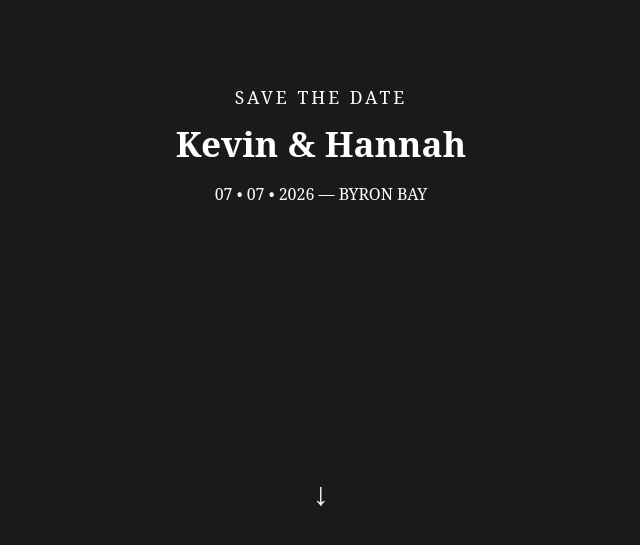
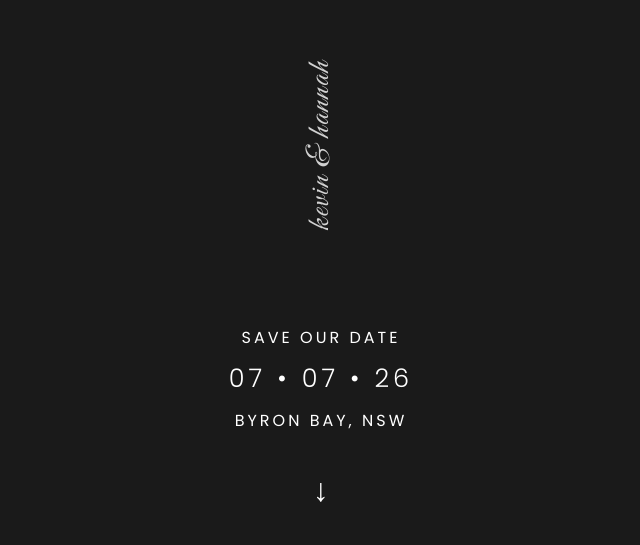
Before and after one commit to silvintage-id/kevin-hannah, a plain HTML site: page index.html in a window 1280 px wide. Shown: the part 255-800 px from the top of the page, without its empty margins (319-959 px from the left). Drawn offline with Linux system fonts and the light colour scheme; files that its build step writes are made by us from their sources.

Commit message:
index.html

```diff
--- a/index.html
+++ b/index.html
@@ -4,7 +4,10 @@
   <meta charset="utf-8" />
   <meta name="viewport" content="width=device-width,initial-scale=1" />
   <title>Kevin & Hannah — Save The Date</title>
-  <link rel="stylesheet" href="/assets/style.css">
+
+  <!-- Google Fonts -->
+  <link href="https://fonts.googleapis.com/css2?family=Great+Vibes&family=Poppins:wght@300;400&display=swap" rel="stylesheet">
+
   <style>
     html {
       scroll-behavior: smooth;
@@ -13,26 +16,50 @@
 
     body {
       margin: 0;
-      font-family: 'serif';
+      font-family: 'Poppins', sans-serif;
+      background: #1a1a1a;
+      color: #fff;
     }
 
-    /* COVER SECTION */
+    /* COVER */
     .cover {
       height: 100vh;
       display: flex;
       flex-direction: column;
       align-items: center;
       justify-content: center;
-      background: #1a1a1a;
-      color: #fff;
       text-align: center;
       position: relative;
     }
 
-    /* PANAH ANIMASI */
-    @keyframes bounce {
-      0%,100% { transform: translateY(0); }
-      50% { transform: translateY(10px); }
+    /* Nama vertikal di tengah */
+    .names {
+      position: absolute;
+      left: 50%;
+      top: 50%;
+      transform: translate(-50%, -50%) rotate(-90deg);
+      font-family: 'Great Vibes', cursive;
+      font-size: 2rem;
+      font-weight: normal;
+      color: #ffffffcc;
+      letter-spacing: 2px;
+      white-space: nowrap;
+    }
+
+    /* Info di bawah */
+    .info {
+      position: absolute;
+      bottom: 14%;
+      width: 100%;
+      text-align: center;
+      letter-spacing: 3px;
+    }
+
+    .info .date {
+      font-size: 1.6rem;
+      font-weight: 300;
+      letter-spacing: 4px;
+      margin: 0.6rem 0;
     }
 
     .arrow {
@@ -42,6 +69,11 @@
       color: #fff;
       text-decoration: none;
       animation: bounce 1.5s infinite;
+    }
+
+    @keyframes bounce {
+      0%,100% { transform: translateY(0); }
+      50% { transform: translateY(10px); }
     }
 
     /* DETAIL SECTION */
@@ -56,9 +88,14 @@
 <body>
   <!-- COVER -->
   <section class="cover">
-    <div style="font-size:1.1rem;letter-spacing:3px">SAVE THE DATE</div>
-    <h1 style="font-size:2.2rem;margin:0.6rem 0">Kevin & Hannah</h1>
-    <div style="margin-top:0.4rem;font-size:1rem">07 • 07 • 2026 — BYRON BAY</div>
+    <div class="names">kevin & hannah</div>
+
+    <div class="info">
+      <div>SAVE OUR DATE</div>
+      <div class="date">07 • 07 • 26</div>
+      <div>BYRON BAY, NSW</div>
+    </div>
+
     <a href="#detail" class="arrow" id="arrow">↓</a>
   </section>
 
@@ -71,7 +108,7 @@
   </section>
 
   <script>
-    // Ketika panah diklik, aktifkan scroll, lalu arahkan ke #detail
+    // Saat panah diklik, izinkan scroll dan pindah halus ke detail
     document.getElementById('arrow').addEventListener('click', function(e) {
       e.preventDefault();
       document.documentElement.style.overflow = 'auto'; // izinkan scroll
```
